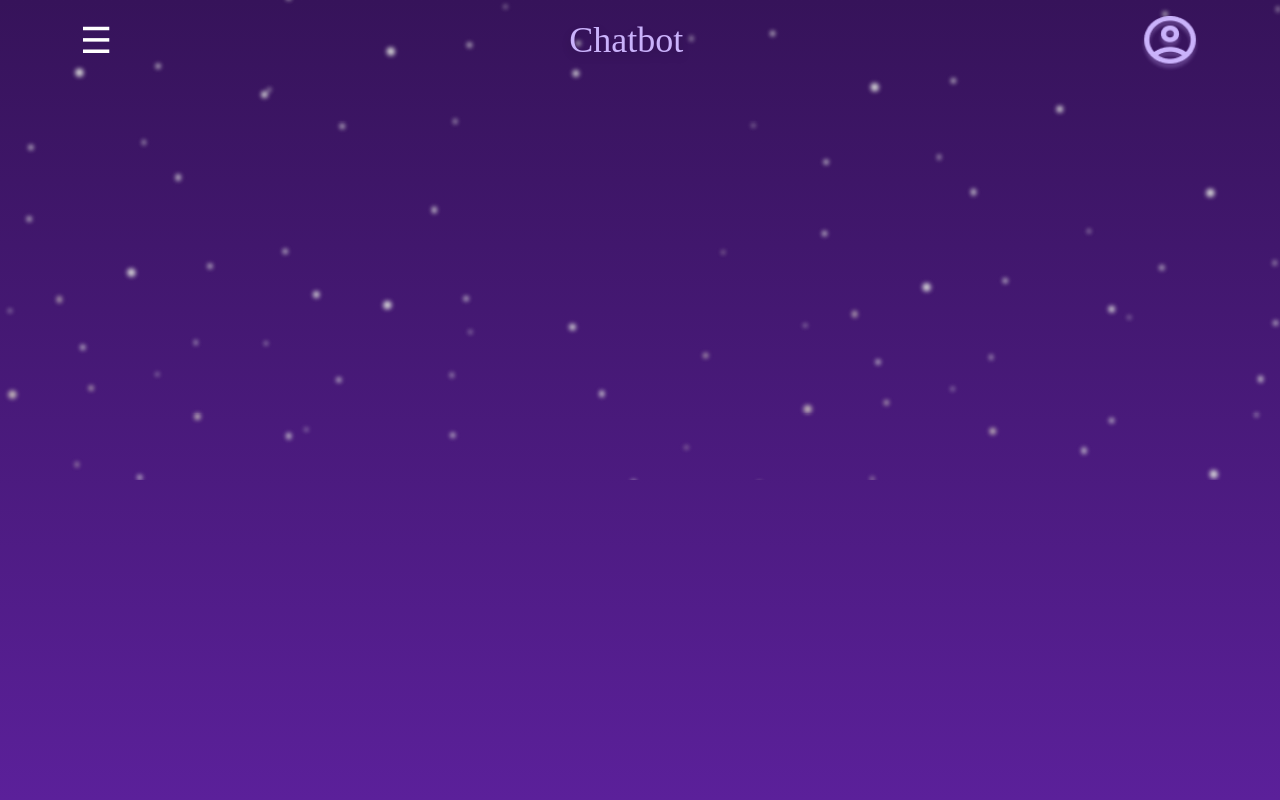
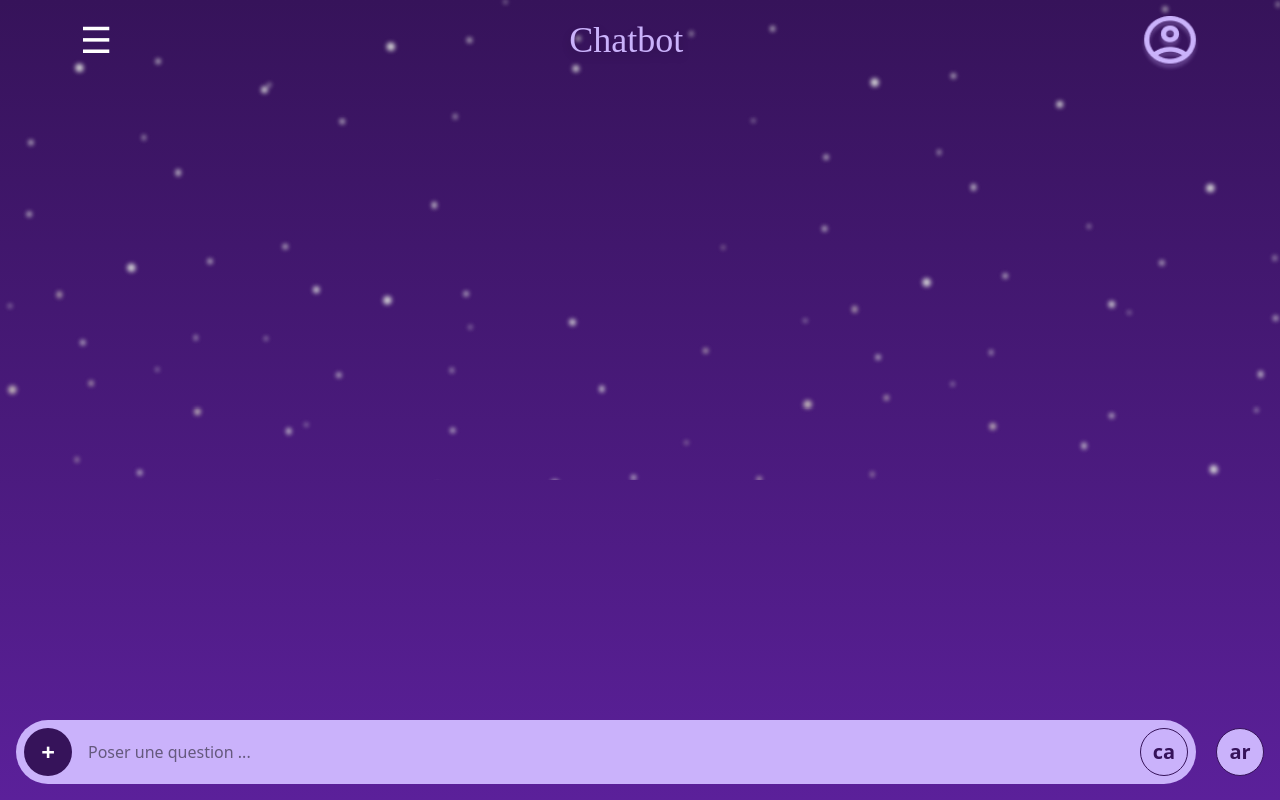
Before and after one commit to mekbalidris/ChatBot, a React (Vite) app in the folder front-end/: page /chatPage in a window 1280 px wide. Before the commit this address had no page. Shown: the top 800 px of the page. Built offline with nearby package versions, Linux system fonts and the light colour scheme; a web font is replaced by a local one.

Commit message:
chat page almost done

```diff
--- a/front-end/src/App.jsx
+++ b/front-end/src/App.jsx
@@ -1,21 +1,27 @@
-import { Route, Routes } from 'react-router'
+import { Route, Routes, useLocation } from 'react-router'
 import './App.css'
 import Login from './authpages/Login'
 import Register from './authpages/Register'
 import Nav from './components/Nav'
 import Background from './components/Background'
 import Home from './pages/Home'
+import ChatPage from './pages/Chat'
+import ChatBaground from './components/chatBaground'
 
 function App() {
 
+  const location = useLocation();
+  const isChat = location.pathname != '/'
+
   return (
     <>
-    <Nav />
-    <Background />
+      <Nav />
+      {isChat ? <ChatBaground /> : <Background />}
       <Routes>
         <Route path="/login" element={<Login />} />
         <Route path="/register" element={<Register />} />
         <Route path='/' element={<Home />} />
+        <Route path='/chatPage' element={<ChatPage />} />
       </Routes>
     </>
   )
--- /dev/null
+++ b/front-end/src/components/chatBaground.jsx
@@ -0,0 +1,29 @@
+import React from "react";
+import stars from "../assets/stars.png";
+
+
+const ChatBaground = () => {
+    return (
+        <>
+            <div className="absolute top-0 w-full z-[-1] flex flex-col">
+                {/* First Background */}
+                <div className="h-[100vh] bg-linear-to-t from-[#5B209A] to-[#36135A] z-[-1]">
+                    <div className="absolute top-0 left-0 w-screen h-[60vh] overflow-hidden">
+                        <img
+                            className="absolute w-full h-[100vh] object-cover animate-[scrollStars_40s_linear_infinite] blur-[2px]"
+                            src={stars}
+                            alt="Stars"
+                        />
+                        <img
+                            className="absolute w-full h-[100vh] object-cover top-[-100vh] animate-[scrollStars_40s_linear_infinite] blur-[2px]"
+                            src={stars}
+                            alt="Stars"
+                        />
+                    </div>
+                </div>
+            </div>
+        </>
+    );
+};
+
+export default ChatBaground;
--- a/front-end/src/index.css
+++ b/front-end/src/index.css
@@ -32,12 +32,13 @@
     0% {
         transform: translateY(0);
     }
+
     100% {
         transform: translateY(100%);
     }
 }
 
-.float{
+.float {
     animation: float 4s ease-in-out infinite;
 }
 
@@ -54,3 +55,24 @@
         transform: translateY(0);
     }
 }
+
+
+.custom-scrollbar::-webkit-scrollbar {
+    width: 6px;
+
+}
+
+.custom-scrollbar::-webkit-scrollbar-track {
+    background: #cab2fb;
+    border-radius: 10px;
+}
+
+.custom-scrollbar::-webkit-scrollbar-thumb {
+    background: #36135a;
+    border-radius: 10px;
+}
+
+.custom-scrollbar::-webkit-scrollbar-thumb:hover {
+    background: #220f3d;
+
+}
--- /dev/null
+++ b/front-end/src/pages/Chat.jsx
@@ -0,0 +1,47 @@
+import { useRef } from "react";
+
+
+const ChatPage = () => {
+
+    const textareaRef = useRef(null);
+
+    const handleInput = () => {
+        const textarea = textareaRef.current;
+        textarea.style.height = "auto";
+        textarea.style.height = Math.min(textarea.scrollHeight, 150) + "px";
+    };
+    return (
+        <section className="relative w-full">
+            <div>
+
+            </div>
+
+            <div className="fixed bottom-4 flex flex-row items-center px-4 w-full">
+                <div className="flex items-center w-full  bg-[#cab2fb] rounded-full p-2 mr-5">
+                    <button className="bg-[#36135a] text-2xl font-bold text-white w-12 h-12 rounded-full flex items-center text-center justify-center flex-shrink-0">
+                        +
+                    </button>
+
+                    <textarea placeholder="Poser une question ..."
+                        ref={textareaRef}
+                        className="w-full border-none rounded-full px-4 py-2 flex-grow resize-none outline-none bg-transparent h-auto min-h-[40px] custom-scrollbar mr-1"
+                        rows="1"
+                        onChange={handleInput}>
+
+                    </textarea>
+
+                    <button className="text-xl border border-[#36135a] font-bold text-[#36135a] w-12 h-12 rounded-full flex items-center justify-center flex-shrink-0">
+                        ca
+                    </button>
+
+                </div>
+                <button className="text-xl border border-[#36135a] bg-[#cab2fb] font-bold text-[#36135a] w-12 h-12 rounded-full flex items-center justify-center flex-shrink-0 ">
+                    ar
+                </button>
+            </div>
+        </section>
+    )
+
+}
+
+export default ChatPage;
```
